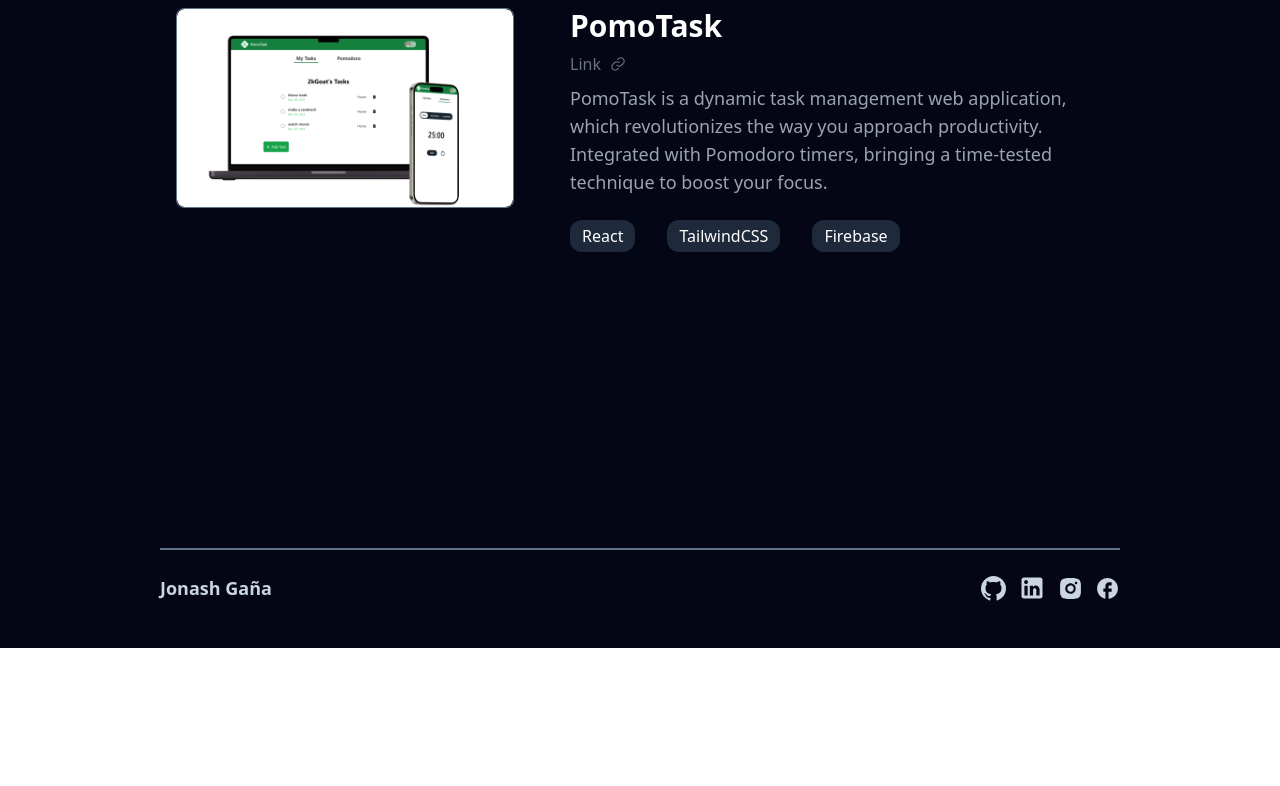
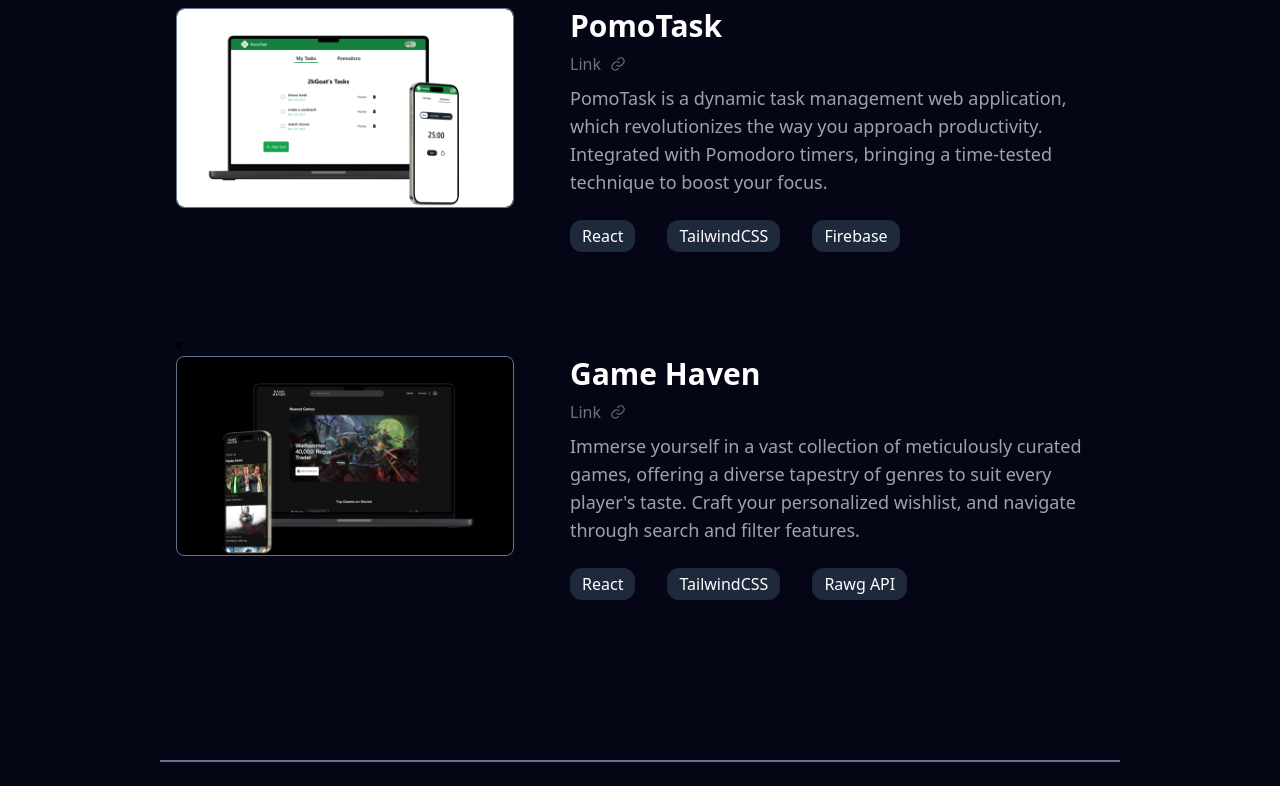
Before and after one commit to JonashGania/my-portfolio, a React (Vite) app: page /projects in a window 1280 px wide. Shown: the part 433-1219 px from the top of the page. Before the commit the page ends 1081 px from the top, so only its background shows below. Built offline with nearby package versions, Linux system fonts and the light colour scheme.

Commit message:
added game haven

```diff
--- a/src/constants/data.js
+++ b/src/constants/data.js
@@ -34,6 +34,13 @@ const data = {
             tools: ['React', 'TailwindCSS', 'Firebase'],
             link: '',
             imgUrl: '/pomoTask.png'
+        },
+        {
+            title: 'Game Haven',
+            description: `Immerse yourself in a vast collection of meticulously curated games, offering a diverse tapestry of genres to suit every player's taste. Craft your personalized wishlist, and navigate through search and filter features.`,
+            tools: ['React', 'TailwindCSS', 'Rawg API'],
+            link: '',
+            imgUrl: '/gameHaven.png'
         },
     ],
     certificates: [
```
